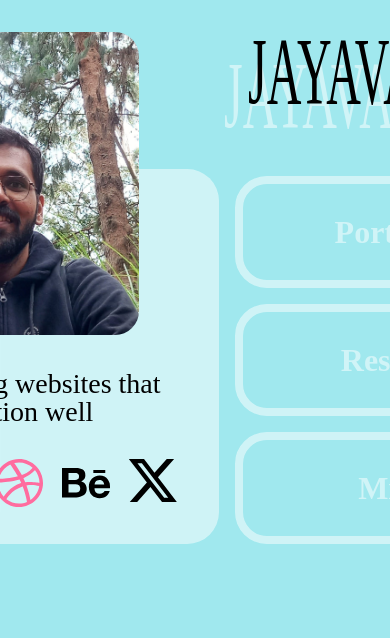
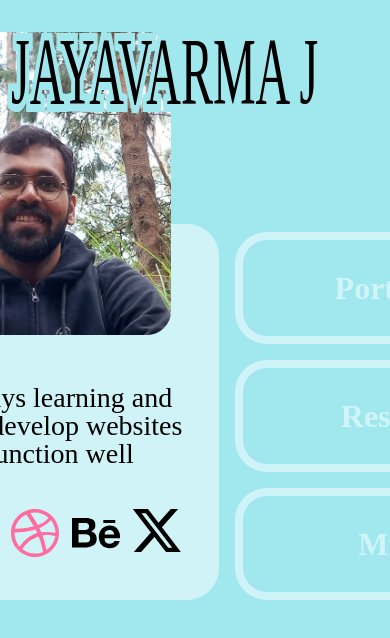
Before and after one commit to Jayavarma-JMJ/jayavarma-jmj.github.io, a plain HTML site: page index.html in a window 390 px wide. Shown: the top 638 px of the page. Drawn offline with Linux system fonts and the light colour scheme; a web font is replaced by a local one.

Commit message:
Updated Homepage
> Grid Layout changes
> Testing out SVG animations

TODO: Mobile layout

```diff
--- a/index.css
+++ b/index.css
@@ -28,11 +28,11 @@
 body {
     background-color: var(--bg-color);
     font-family: RobotoFlex;
+    overflow-x: scroll;
 }
 
 body *{
     box-sizing: border-box;
-
 }
 
 .container {
@@ -42,9 +42,9 @@ body *{
 }
 
 .outline {
-    max-width: 65rem;
-    grid-template-columns: auto auto auto;
-    grid-template-rows: repeat(3,auto);
+    max-width: 60rem;
+    grid-template-columns: minmax(min-content, 0.5fr) minmax(min-content, 1fr) minmax(min-content, 1fr);
+    grid-template-rows: repeat(3,1fr);
     gap: 2rem;
 
     padding: 1rem;
@@ -58,22 +58,21 @@ body *{
     grid-template-columns: repeat(3, auto);
     grid-template-rows: auto auto auto auto;
 
-    padding: 1rem 1rem 1rem 1rem;
+    padding: 1rem;
+    margin: 0rem 0rem 0rem 2rem;
 
 }
 
 .aboutCard {
     grid-row: 2 / 5;
-    grid-column: 1 / 6;
 
     background-color: var(--highlight-color);
     border-radius: 2rem;
-    margin: -2rem -2rem -2rem -2rem;
+    margin: 1rem -2rem -2rem -2rem;
 }
 
 .wide {
-    grid-column: 1 / 6;
-    justify-self: center;
+    grid-column: 1 / 4;
 }
 
 .photo{
@@ -94,31 +93,20 @@ body *{
 
 .iconbar {
     grid-row: 4 / 5;
-    grid-column: 1 / 6;
     display: grid;
+    grid-template-columns: repeat(5,1fr);
+
+    align-content: center;
 }
 
 .icons {
     width: 3rem;
+    transition-duration: 0.25s;
+    transition-timing-function: ease;
 }
 
 a:has(img) {
-    grid-row: 4 / 5;
-
     justify-self: center;
-}
-
-.name {
-    grid-row: 1 / 2;
-    grid-column: 2 / 4;
-
-    font-size: 3rem;
-    width: max-content;
-    justify-self:end;
-    margin: 2rem 0rem 2rem 2rem;
-    font-family: ClimateCrisis;
-    transform: scale(1,2);
-    text-shadow: -1.5rem 0.75rem 0px var(--highlight-color);
 }
 
 .links {
@@ -141,4 +129,84 @@ a:has(img) {
     padding: 2rem 0;
     font-size: 2rem;
     font-weight: 900;
+    transition-duration: 0.25s;
+    transition-timing-function: ease;
 }
+
+.linecontainer {
+    grid-row: 1 / 2;
+    grid-column: 2 / 4;
+
+    position: relative;
+    margin: 0rem 1rem 0rem 0rem;
+}
+
+.name {
+    font-size: 3rem;
+    width: max-content;
+    justify-self:end;
+    margin: 2rem 0rem 2rem 2rem;
+    font-family: ClimateCrisis;
+    transform: scale(1,2);
+    position: absolute;
+    /* text-shadow: -1.5rem 0.75rem 0px var(--highlight-color); */
+}
+
+.nameshadow {
+    color: transparent;
+    -webkit-text-stroke: 8px var(--bg-color);
+}
+
+
+.line {
+    position: absolute;
+    bottom: 2px;
+    right: 2px;
+
+    fill: none;
+    stroke: #000000;
+    stroke-width: 10;
+    stroke-linecap: round;
+    stroke-linejoin: round;
+    stroke-dasharray: none;
+    stroke-dashoffset: 0;
+    stroke-opacity: 1;
+
+    stroke-dasharray: 400;
+    stroke-dashoffset: 400;
+
+    animation: undraw 1.5s forwards;
+
+}
+
+@media (hover: hover) {
+    .links a:hover {
+        color:  var(--bg-color);
+        background-color: var(--highlight-color);
+        transform: scale(1, 1.05);
+        transition-duration: 0.25s;
+        transition-timing-function: ease;
+    }
+
+    .icons:hover {
+        transform: scale(1.25);
+        transition-duration: 0.25s;
+        transition-timing-function: ease;
+    }
+
+    body:has(.name:hover) .line {
+        animation: draw 1.5s forwards;
+    }
+
+}
+
+@keyframes draw {
+    to {
+      stroke-dashoffset: 0;
+    }
+}
+@keyframes undraw {
+    to {
+      stroke-dashoffset: 400;
+    }
+}
--- a/index.html
+++ b/index.html
@@ -10,10 +10,10 @@
 <body>
     <div class="container outline">
         <div class="container about">
-            <div class="aboutCard"></div>
+            <div class="aboutCard wide"></div>
             <img src="resume/Profile.jpeg" class="photo wide">
-            <p class="wide text">Developing websites that function well</p>
-            <div class="iconbar">
+            <p class="wide text">Hi! Always learning and trying to develop websites that function well</p>
+            <div class="iconbar wide">
                 <a href="https://github.com/Jayavarma-JMJ" target="_blank" rel="noreferrer"><img src="icons/GitHub.svg" class="icons"></a>
                 <a href="https://www.linkedin.com/in/dr-jayavarma/" target="_blank" rel="noreferrer"><img src="icons/LinkedIn.png" class="icons"></a>
                 <a href="https://dribbble.com/dr-jayavarma-j" target="_blank" rel="noreferrer"><img src="icons/dribbble.svg" class="icons"></a>
@@ -21,7 +21,20 @@
                 <a href="https://x.com/JayavarmaJ" target="_blank" rel="noreferrer"><img src="icons/X.svg" class="icons"></a>
             </div>
         </div>
-        <div class="name">JAYAVARMA J</div>
+
+        <div class="linecontainer">
+
+            <svg class="line" width="450" height="60" version="1.1" viewBox="0 0 285 41" preserveAspectRatio="none" xmlns="http://www.w3.org/2000/svg">
+                <g transform="translate(-30 -4)">
+                    <path d="m36.555 39.168c2.3606-29.977 4.7351-35.734 50.909-9.1793 46.174 26.554-2.2842-22.014 53.615-3.2609 55.899 18.754 0.49927-35.786 58.348-8.9701 57.849 26.816 78.269-0.83411 108.85-0.92461"/>
+                </g>
+            </svg>
+
+            <div class="name nameshadow">JAYAVARMA J</div>
+            <div class="name">JAYAVARMA J</div>
+
+        </div>
+
         <div class="container links">
             <a href="https://jayavarma-jmj.github.io/OdinProject-JMJ/" target="_blank" rel="noreferrer">Portfolio</a>
             <a href="resume/Dr_Jayavarma_Resume_2026.pdf" download target="_blank" rel="noreferrer">Resume</a>
```
Also changed, not shown: 1 other file.
